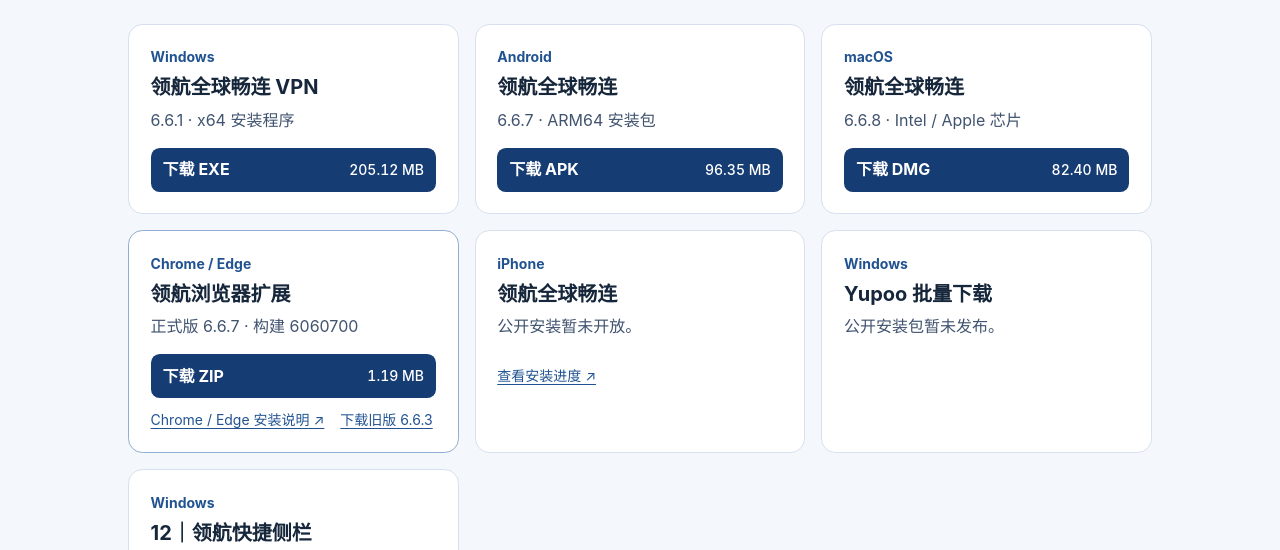
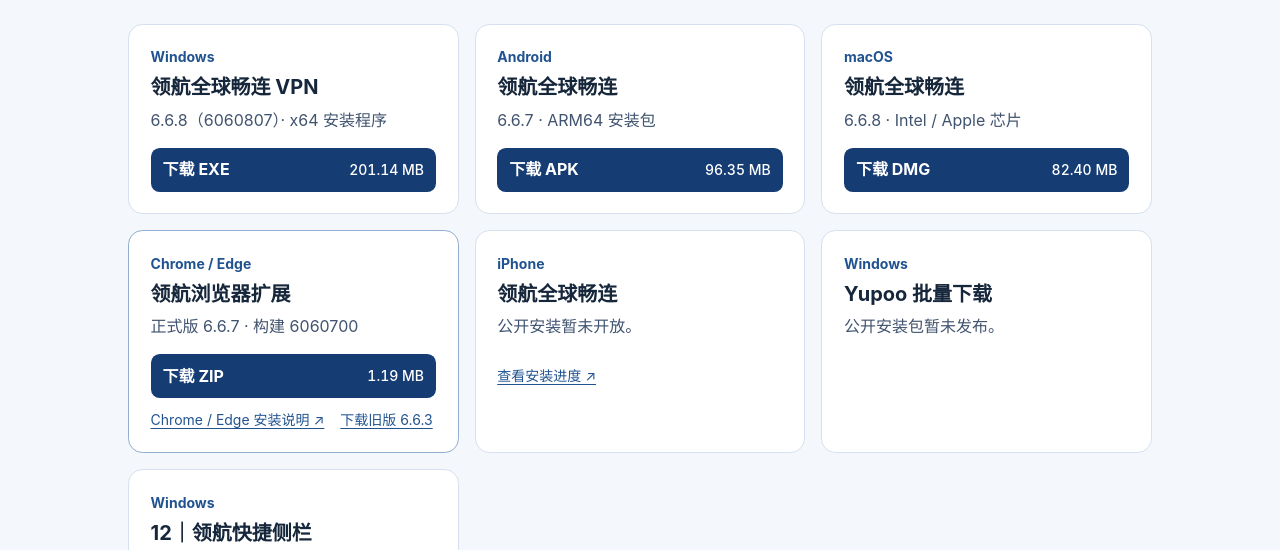
Before and after one commit to safaeaefasf/linghang-downloads, a plain HTML site: page index.html in a window 1280 px wide. Shown: the part 212-762 px from the top of the page. Drawn offline with Linux system fonts and the light colour scheme.

Commit message:
Update Windows download to 6.6.8 build 6060807

```diff
--- a/index.html
+++ b/index.html
@@ -16,8 +16,8 @@
       <article>
         <p class="platform">Windows</p>
         <h2>领航全球畅连 VPN</h2>
-        <p>6.6.1 · x64 安装程序</p>
-        <a class="download" href="https://github.com/safaeaefasf/linghang-downloads/releases/download/downloads-20261115/Linghang-Setup-6.6.1-win-x64.exe" data-asset="Linghang-Setup-6.6.1-win-x64.exe">下载 EXE <span>205.12 MB</span></a>
+        <p>6.6.8（6060807）· x64 安装程序</p>
+        <a class="download" href="https://github.com/safaeaefasf/linghang-downloads/releases/download/windows-6.6.8-6060807/Linghang-Setup-6.6.8-6060807-win-x64.exe" data-asset="Linghang-Setup-6.6.8-6060807-win-x64.exe">下载 EXE <span>201.14 MB</span></a>
       </article>
       <article>
         <p class="platform">Android</p>
```
